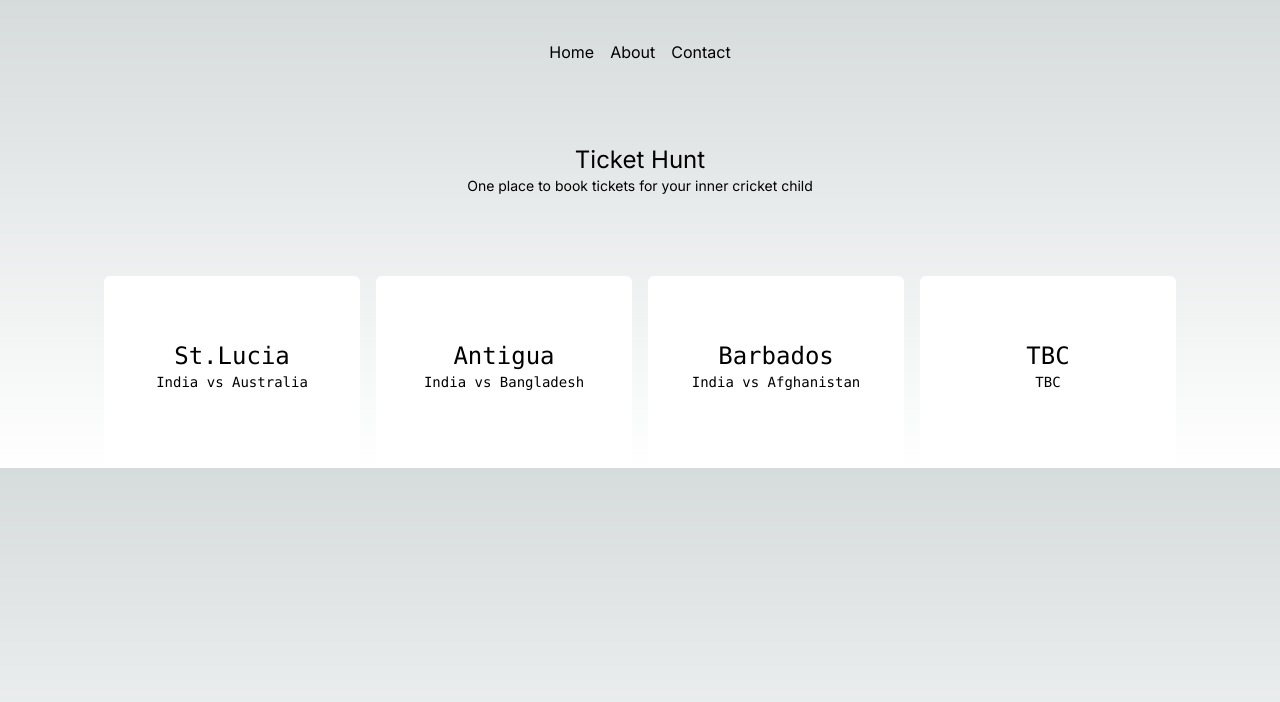
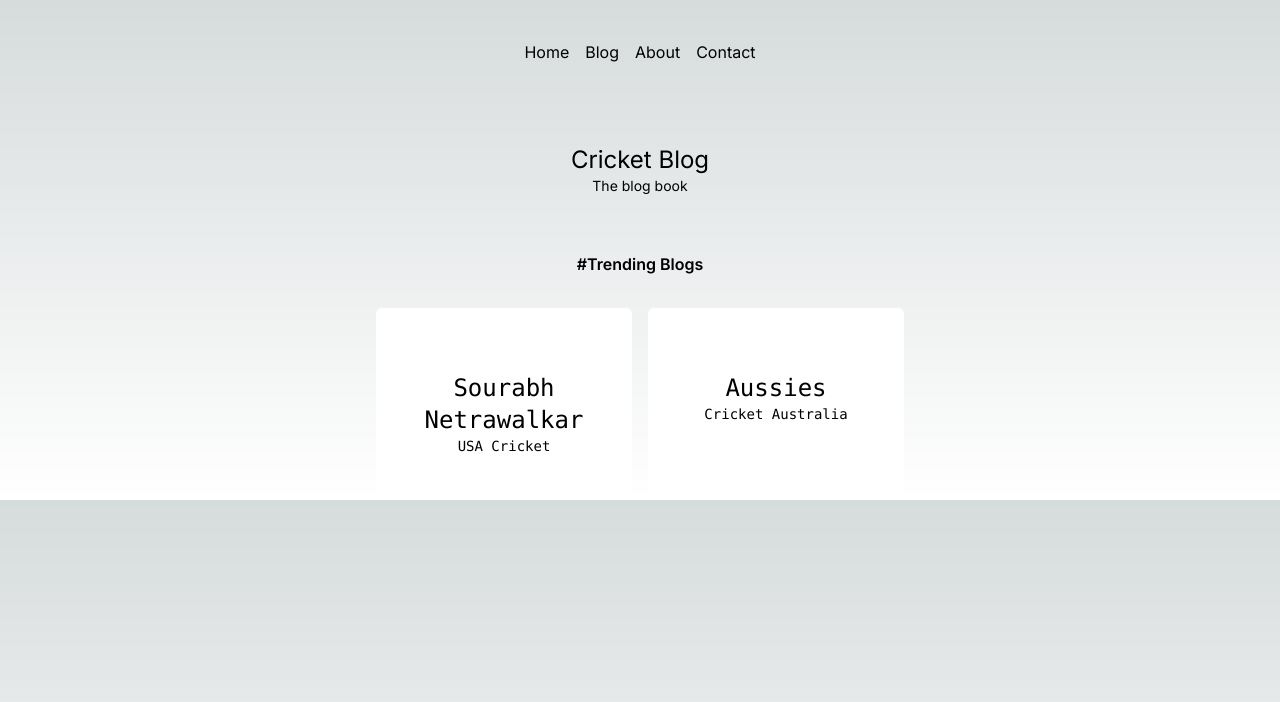
Before and after one commit to Vansh2204/Next-App, a Next.js app: page / in a window 1280 px wide. Shown: the top 702 px of the page. Built offline with nearby package versions, Linux system fonts and the light colour scheme.

Commit message:
blogs page

```diff
--- a/app/about/page.js
+++ b/app/about/page.js
@@ -8,7 +8,7 @@ export default function About() {
         </Script> */}
             <div className="text-justify m-8 grid grid-cols-1 gap-5 sm:grid-cols-2">
                 <div>
-                <h1 className="font-semibold">Welcome to Ticket Hunt !</h1>
+                <h1 className="font-semibold">Welcome to Cricket Blog !</h1>
                 <p className="text-sm mt-2">At Ticket Hunt, we are passionate about bringing cricket enthusiasts closer to the action. Our platform is designed to provide a seamless and convenient ticket booking experience for all cricket matches, from local games to international tournaments. Whether you're a die-hard fan or a casual spectator, we make it easy for you to secure your seat at the next big match.</p>
                 </div>
                 <div>
--- /dev/null
+++ b/app/blogs/page.js
@@ -0,0 +1,36 @@
+import Link from "next/link";
+
+export default function Blog(){
+    return(
+        <>
+        <div className="flex justify-center mt-8 grid grid-rows-6 grid-flow-col lg:grid-rows-2 gap-6">
+        <div className="container bg-white text-black w-64 h-48 text-center font-mono rounded-md cursor-pointer">
+          <h1 className="text-2xl mt-16">Sourabh Netrawalkar</h1>
+          <p className="text-sm">USA Cricket</p>
+        </div>
+        <div className="container bg-white text-black w-64 h-48 text-center font-mono rounded-md cursor-pointer">
+          <h1 className="text-2xl mt-16">Aussies</h1>
+          <p className="text-sm">Cricket Australia</p>
+        </div>
+        <div className="container bg-white text-black w-64 h-48 text-center font-mono rounded-md cursor-pointer">
+          <h1 className="text-2xl mt-16">Aaron Jones</h1>
+          <p className="text-sm">USA Cricket</p>
+        </div>
+        <div className="container bg-white text-black w-64 h-48 text-center font-mono rounded-md cursor-pointer">
+          <h1 className="text-2xl mt-16">Trent Boult</h1>
+          <p className="text-sm">New Zealand Cricket</p>
+        </div>
+        <div className="container bg-white text-black w-64 h-48 text-center font-mono rounded-md cursor-pointer">
+          <h1 className="text-2xl mt-16">Virat Kohli</h1>
+          <p className="text-sm">Indian Cricket</p>
+        </div>
+        <div className="container bg-white text-black w-64 h-48 text-center font-mono rounded-md cursor-pointer">
+          <h1 className="text-2xl mt-16">Fazalhaq Farooqi</h1>
+          <p className="text-sm">Cricket Afghanistan</p>
+        </div>
+
+
+      </div>
+        </>
+    )
+}
--- a/app/page.js
+++ b/app/page.js
@@ -25,26 +25,20 @@ export default function Home() {
     </style> */}
 
 
-      <h1 className="heading flex justify-center mt-20 text-2xl">Ticket Hunt</h1>
-      <p className="flex justify-center text-sm">One place to book tickets for your inner cricket child </p>
+      <h1 className="heading flex justify-center mt-20 text-2xl">Cricket Blog</h1>
+      <p className="flex justify-center text-sm">The blog book</p>
+      <p className="flex justify-center font-semibold mt-14">#Trending Blogs</p>
 
-      <div className="flex justify-center mt-20 grid grid-rows-4 grid-flow-col lg:grid-rows-1 gap-4 ">
+      <div className="flex justify-center mt-8 grid grid-rows-4 grid-flow-col lg:grid-rows-1 gap-4 ">
         <div className="container bg-white text-black w-64 h-48 text-center font-mono rounded-md">
-          <h1 className="text-2xl mt-16">St.Lucia</h1>
-          <p className="text-sm">India vs Australia</p>
+          <h1 className="text-2xl mt-16">Sourabh Netrawalkar</h1>
+          <p className="text-sm">USA Cricket</p>
         </div>
         <div className="container bg-white text-black w-64 h-48 text-center font-mono rounded-md">
-          <h1 className="text-2xl mt-16">Antigua</h1>
-          <p className="text-sm">India vs Bangladesh</p>
+          <h1 className="text-2xl mt-16">Aussies</h1>
+          <p className="text-sm">Cricket Australia</p>
         </div>
-        <div className="container bg-white text-black w-64 h-48 text-center font-mono rounded-md">
-          <h1 className="text-2xl mt-16">Barbados</h1>
-          <p className="text-sm">India vs Afghanistan</p>
-        </div>
-        <div className="container bg-white text-black w-64 h-48 text-center font-mono rounded-md">
-          <h1 className="text-2xl mt-16">TBC</h1>
-          <p className="text-sm">TBC</p>
-        </div>
+
 
       </div>
       {/* <Image
--- a/components/Navbar.js
+++ b/components/Navbar.js
@@ -8,11 +8,15 @@ export default function Navbar(){
             <Link href="/">Home</Link>
           </li>
           <li>
+            <Link href="/blogs">Blog</Link>
+          </li>
+          <li>
             <Link href="/about">About</Link>
           </li>
           <li>
             <Link href="/contact">Contact</Link>
           </li>
+
         </ul>
       </nav>
     )
```
